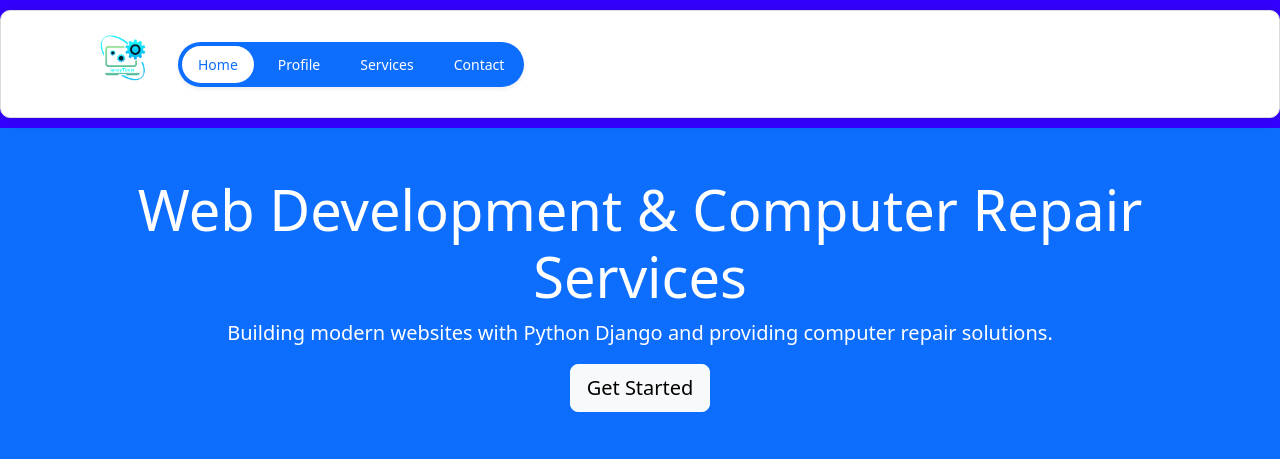
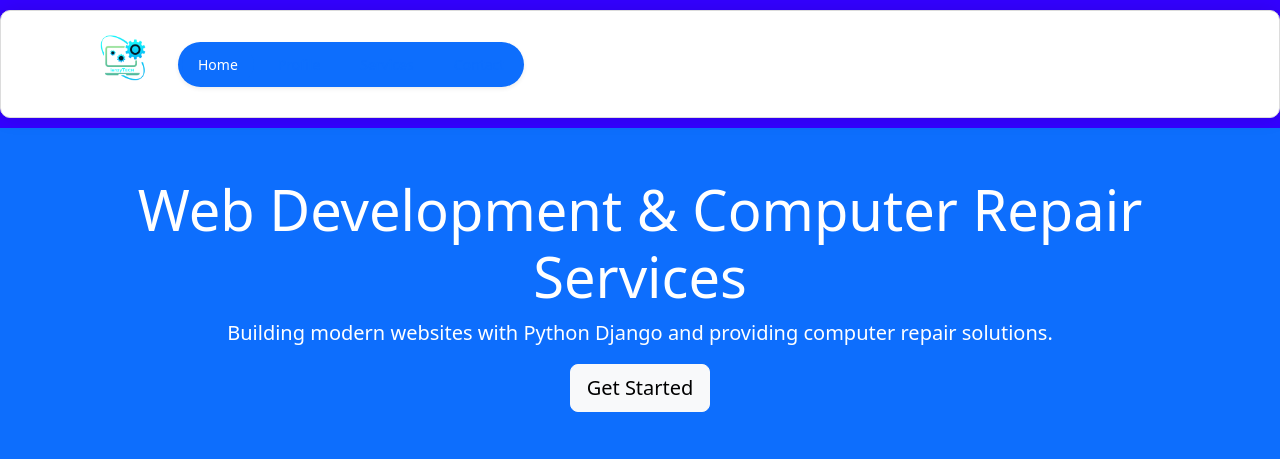
Before and after one commit to lanzy-lanzy/lanzy, a Django app: page / in a window 1280 px wide. Shown: the top 459 px of the page. Run offline with Django 4.2, Linux system fonts and the light colour scheme; some libraries are stand-ins or nearby versions.

Commit message:
Update landing_page.html

```diff
--- a/myapp/templates/landing_page.html
+++ b/myapp/templates/landing_page.html
@@ -36,20 +36,21 @@
       <span class="navbar-toggler-icon"></span>
     </button>
     <div class="collapse navbar-collapse" id="navbarNav">
-      <ul class="nav nav-pills nav-fill gap-2 p-1 small bg-primary rounded-5 shadow-sm" id="pillNav2" role="tablist" style="--bs-nav-link-color: var(--bs-white); --bs-nav-pills-link-active-color: var(--bs-primary); --bs-nav-pills-link-active-bg: var(--bs-white);">
+<ul class="nav nav-pills nav-fill gap-2 p-1 small bg-primary rounded-5 shadow-sm" id="pillNav2" role="tablist">
   <li class="nav-item" role="presentation">
-          <a class="nav-link active rounded-5" id="home-tab2" data-bs-toggle="tab" href="#home" role="tab" aria-selected="true">Home</a>
+    <a class="nav-link active rounded-5" href="#home">Home</a>
   </li>
   <li class="nav-item" role="presentation">
-          <a class="nav-link rounded-5" id="profile-tab2" data-bs-toggle="tab" href="#profile" role="tab" aria-selected="false">Profile</a>
+    <a class="nav-link rounded-5" href="#profile">Profile</a>
   </li>
   <li class="nav-item" role="presentation">
-          <a class="nav-link rounded-5" id="contact-tab2" data-bs-toggle="tab" href="#services-gallery" role="tab" aria-selected="false">Services</a>
+    <a class="nav-link rounded-5" href="#services">Services</a>
   </li>
   <li class="nav-item" role="presentation">
-          <a class="nav-link rounded-5" id="contact-tab2" data-bs-toggle="tab" href="#contact" role="tab" aria-selected="false">Contact</a>
+    <a class="nav-link rounded-5" href="#contact">Contact</a>
   </li>
 </ul>
+
     </div>
   </div>
 </nav>
```
Lines whose indentation alone changed are shown as unchanged.
